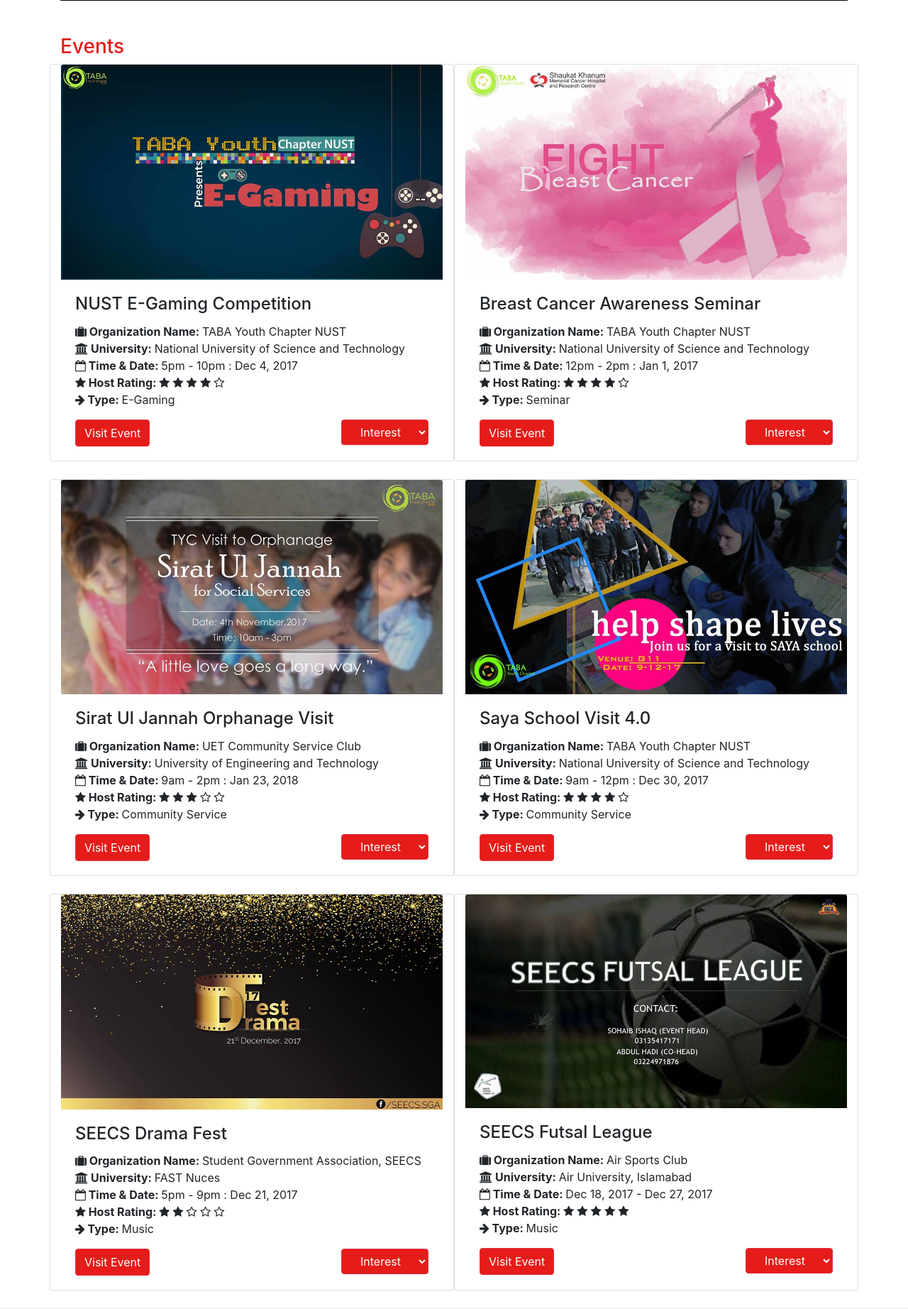
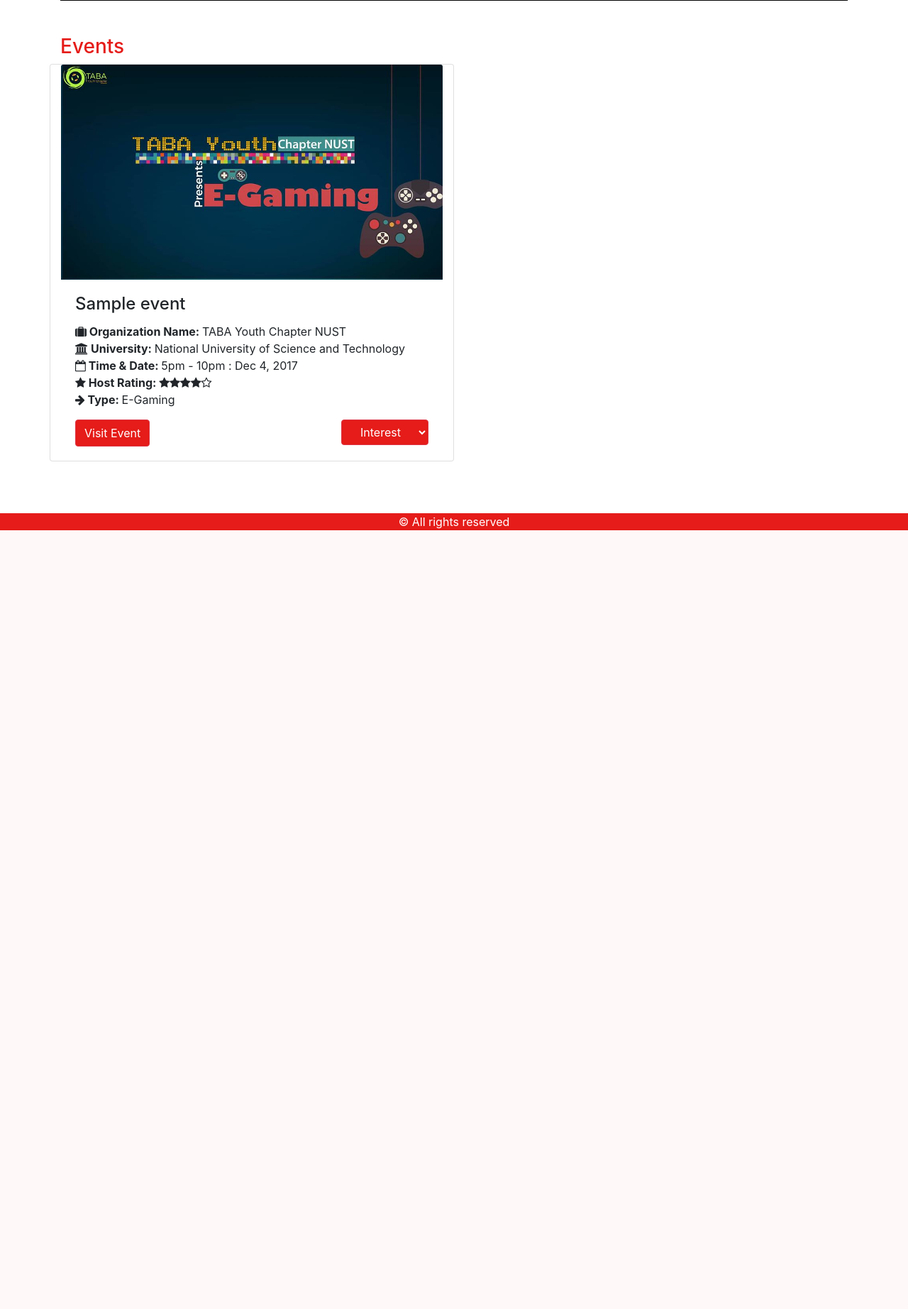
Before and after one commit to Syeda-Urooj-Fatima/EventGuru, a PHP site: page /test.php in a window 1280 px wide. Shown: the part 659-2503 px from the top of the page at 71% size. After the commit the page ends 1406 px from the top, so only its background shows below. Run offline with PHP 8.4, Linux system fonts and the light colour scheme; tables that the repository leaves empty or names only in its code hold one stand-in row (values such as "Sample post"); some libraries are stand-ins or nearby versions.

Commit message:
Done With Life but not the project yet

```diff
--- a/css/test1.css
+++ b/css/test1.css
@@ -20,5 +20,11 @@
 
 #map {
     height: 400px;
+}
 
+#footer_bottom{
+    background-color:#e51c19;
+    width:100%;
+    text-align:center;
+    color:white;
 }
--- a/test.php
+++ b/test.php
@@ -2,6 +2,7 @@
 <html lang="en">
 <html>
 <head>
+
     <meta charset="utf-8">
     <meta name="viewport" content="width=device-width, initial-scale=1">
     <link rel="stylesheet" href="https://maxcdn.bootstrapcdn.com/bootstrap/4.0.0-beta.2/css/bootstrap.min.css">
@@ -19,25 +20,63 @@
 	<!-- <script src="plugins/rateit.js-master/scripts/jquery.rateit.min.js"></script>
 	<link rel="icon" href="images/icon.png">	 -->
 
+	<?php
+		$con = mysqli_connect("localhost","User1","user1.123","event_guru");
+		// Check connection
+		if (mysqli_connect_errno())
+		  {
+		  echo "Failed to connect to MySQL: " . mysqli_connect_error();
+		  }
+		  $sqlUni = "SELECT * FROM university";
+		  $resultUni = $con->query($sqlUni);
+		  $locate = $con->query("SELECT EventTitle, VenuLat, VenuLng FROM event");
+		  $sql = "SELECT EventTitle, SocietyId, EventDate, EventTime, Category FROM event";
+		  $result = $con->query($sql);
+		  if ($result->num_rows > 0) {
+		    $row = $result->fetch_assoc();
+		  for($i=0; $i<$locate->num_rows; $i++)
+		    $loca[$i] = $locate->fetch_array();
+		}
+		else {
+		    echo "0 results";
+		}
+
+	?>
 
 <script type="text/javascript">
+		window.initMap = function(){
+	        var bounds = new google.maps.LatLngBounds();
+	        var Center = {lat: 31.1234, lng: 71.1235};
+	        var map = new google.maps.Map(document.getElementById('map'), {
+		        zoom: 6,
+		        center: Center,
+		        mapTypeId: google.maps.MapTypeId.ROADMAP
+	        });
 
-		function initMap() {
-		        var bounds = new google.maps.LatLngBounds();
-		        var uluru = {lat: 33.642386, lng: 72.992274};
-		        var map = new google.maps.Map(document.getElementById('map'), {
-			        zoom: 10,
-			        center: uluru
-		        });
-				var markers = [[33.642386, 72.992274],[33.676039, 73.013917], [33.713636, 73.024354], [31.469905, 74.410507],[31.573134, 74.308384],
-		        [31.521933, 74.333660]];
-				for( i = 0; i < markers.length; i++ ) {
-			        var position = new google.maps.LatLng(markers[i][0], markers[i][1]);
-			        bounds.extend(position);
+	        var infowindow = new google.maps.InfoWindow();
+			var marker, i;
+			<?php $j=0; ?>;
+			for( i = 0; i < <?php echo $locate->num_rows;  ?> ; i++ ) {
+
+				var lati= "<?php echo $loca[$j]['VenuLat'];?>";
+				var longi = "<?php echo $loca[$j]['VenuLng'];?>";
+				var loci = "<?php echo $loca[$j]['EventTitle'];?>";
+				console.log(lati);
+				console.log(longi);
+				console.log(loci);
+				var loci;
 				marker = new google.maps.Marker({
-			            position: position,
+			        position: new google.maps.LatLng( lati, longi),
 			        map: map
 			    });
+
+			    google.maps.event.addListener(marker, 'click', (function(marker, i) {
+			        return function() {
+			          infowindow.setContent(loci);
+			          infowindow.open(map, marker);
+			        }
+			    })(marker, i));
+			<?php $j=$j+1; ?>;
 			}
 	    }
 	    $(document).ready(function(){
@@ -45,17 +84,18 @@
 			$("#footer").load("footer.html");
 			$('[data-toggle="popover"]').popover();
 			$('[data-toggle="tooltip"]').tooltip();
-
 		});
 	</script>
 </head>
 <body>
+
 <!-- HEADER -->
     <?php
         include "header.php";
     ?>
 
 <!--  My file starts here -->
+
 <br><br>
  	<div class="container">
 	<form>
@@ -89,9 +129,9 @@
 	</div>
 	<div id="outerdiv" class="container"><br>
 		<h3>Location of Events</h3>
-		<div id="map" class="col-lg-12" style="overflow: visible; border: 2px solid black" data-toggle="tooltip" data-placement="top" title="You can See the Location of Images based on your search criteria">
-	    	<script async defer
-	   		src="https://maps.googleapis.com/maps/api/js?key=AIzaSyA8uHRgA738vy7LakOFAJo_7PONPzrEiK4&callback=initMap">
+		<div id="map" class="col-lg-12" style="overflow: visible; border: 2px solid black" data-toggle="tooltip" data-placement="top" title="You can See the Location of all Events">
+	    	<script
+	   		src="https://maps.googleapis.com/maps/api/js?key=AIzaSyBDucSpoWkWGH6n05GpjFLorktAzT1CuEc&callback=initMap">
 			</script>
 		</div>
 	</div><br><br>
@@ -107,17 +147,22 @@
 		<div class="card col-xs-12 col-lg-6 event" >
 		    <img class="card-img-top" src="images\2.jpg" alt="Card image" style="width:100%">
 		    <div class="card-body">
-		      <h4 class="card-title">NUST E-Gaming Competition</h4>
+		      <h4 class="card-title"><?php echo $row["EventTitle"]; ?></h4>
 		      <p class="card-text">
 		      	<b><i class="fa fa-suitcase"></i> Organization Name: </b>TABA Youth Chapter NUST<br>
 		      	<b><i class="fa fa-university"></i> University: </b>National University of Science and Technology<br>
 		      	<b><i class="fa fa-calendar-o"></i> Time & Date: </b>5pm - 10pm : Dec 4, 2017<br>
 		      	<b><i class="fa fa-star"></i> Host Rating: </b>
-		      		<span class="fa fa-star"></span>
-					<span class="fa fa-star"></span>
-					<span class="fa fa-star"></span>
-					<span class="fa fa-star"></span>
-					<span class="fa fa-star-o"></span>
+		      	<?php
+		      	$x=4;
+		      	while($x){
+		      	echo "<span class='fa fa-star'></span>";
+		      	$x = $x-1;
+		      	}
+		      	{
+				echo "<span class='fa fa-star-o'></span>";
+				}
+				?>
 				 <br>
 		      	<b><i class="fa fa-arrow-right"></i> Type: </b>E-Gaming <br>
 		      </p>
@@ -132,7 +177,7 @@
 				</div>
 		    </div>
 		</div>
-	    <div class="card col-xs-12 col-lg-6 event" >
+<!-- 	    <div class="card col-xs-12 col-lg-6 event" >
 		    <img class="card-img-top" src="images\3.jpg" alt="Card image" style="width:100%">
 		    <div class="card-body">
 		      <h4 class="card-title">Breast Cancer Awareness Seminar</h4>
@@ -271,13 +316,17 @@
 					</select>
 				</div>
 	    	</div>
-		</div>
+		</div> -->
 	</div>
 </div>
 
 	<!--My CONTENT ENDS HERE-->
+<br/><br/>
+	<div id="footer_bottom">
+       &copy; All rights reserved
+	</div>
 <?php
-     include "footer.php";
+     $con->close();
 ?>
 
 </body>
```
Lines whose indentation alone changed are shown as unchanged.
